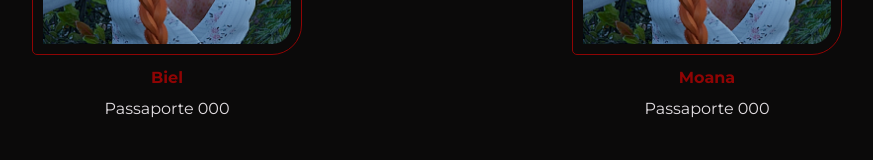
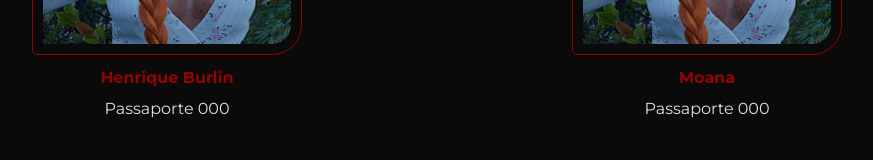
Before and after one commit to ailluminathi/Filhos-da-nevoa, a plain HTML site: page membros.html in a window 1280 px wide. Shown: the part 1125-1285 px from the top of the page, without its empty margins (203-1076 px from the left). Drawn offline with Linux system fonts and the light colour scheme.

Commit message:
Update membros.html

```diff
--- a/membros.html
+++ b/membros.html
@@ -35,7 +35,7 @@
             <div class="container__membros__items">
                 <h4>Membro</h4>
                 <img src="assets/membros/helora.png" alt="Helora Luden" draggable="false">
-                <h3>Biel</h3>
+                <h3>Henrique Burlin</h3>
                 <p>Passaporte 000</p>
             </div>
             <div class="container__membros__items">
```
